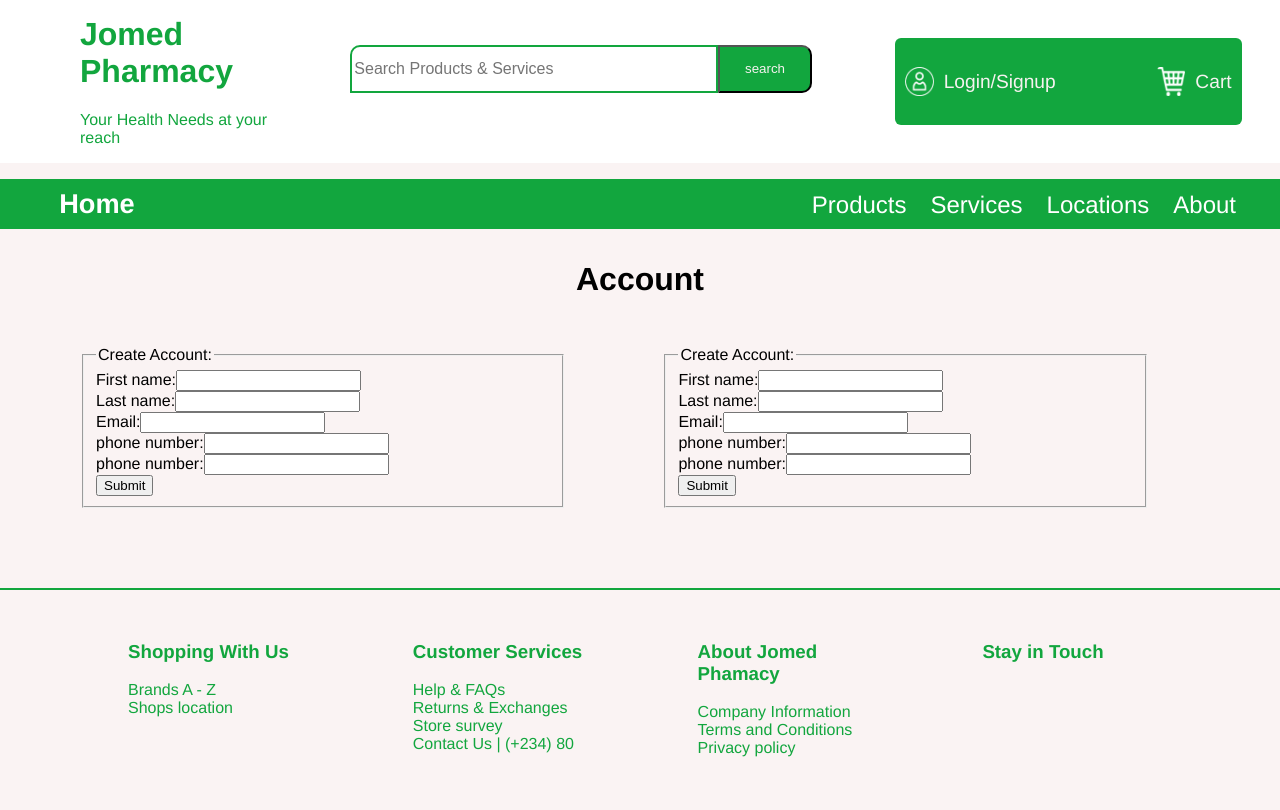
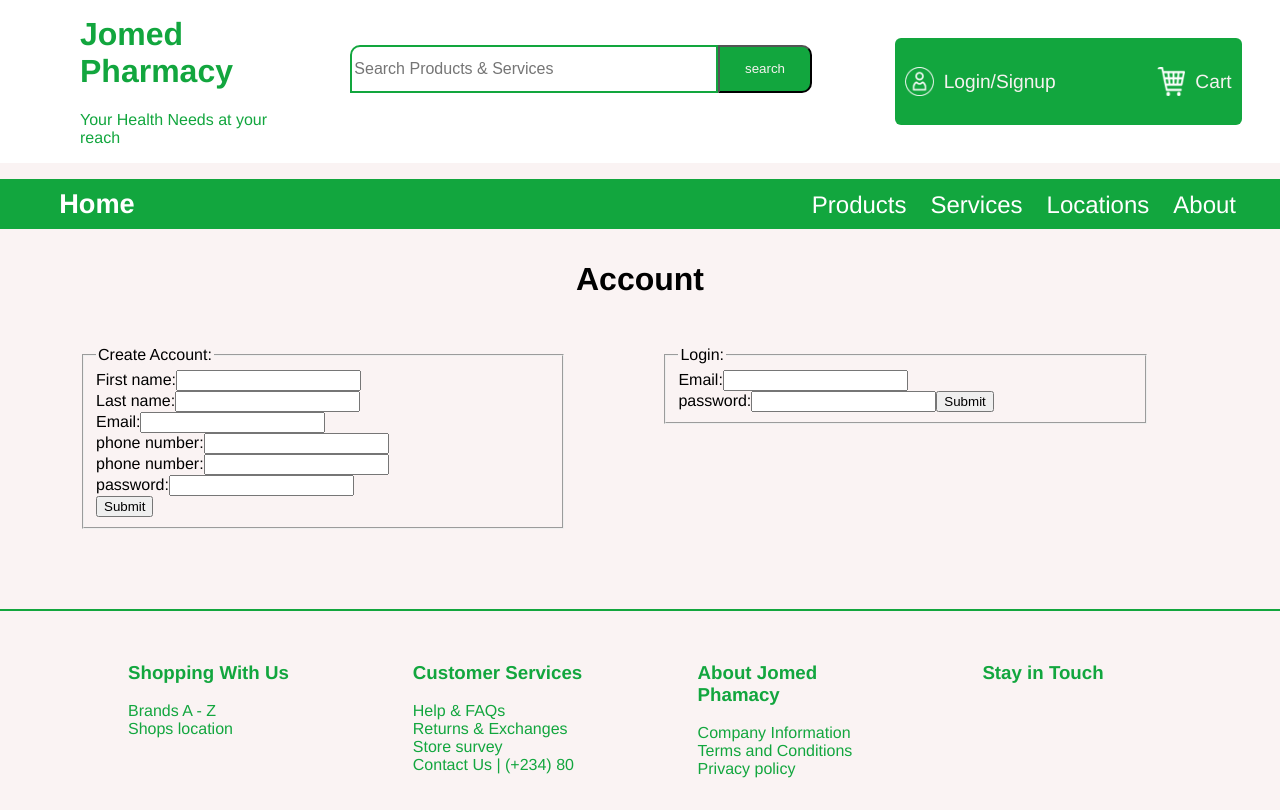
Before and after one commit to mitchel-okomor/jomedpharmacy, a Next.js app: page /account in a window 1280 px wide. Built offline with nearby package versions, Linux system fonts and the light colour scheme.

Commit message:
css file for account

```diff
--- a/pages/account.js
+++ b/pages/account.js
@@ -25,27 +25,20 @@
   <label for="number">phone number:</label>
   <input type="number" id="number" name="number" />
   <br />
+  <label for="password">password:</label>
+  <input type="password" id="password" name="passweord" />
+  <br />
   <input type="submit" value="Submit" />
  </fieldset>
 </form>
 <form className={css.login}>
  <fieldset>
-  <legend>Create Account:</legend>
-  <label for="fname">First name:</label>
-  < input type="text" id="fname" name="fname" />
-  <br />
-  <label for="lname">Last name:</label>
-  <input type="text" id="lname" name="lname" />
-  <br />
+  <legend>Login:</legend>
   <label for="email">Email:</label>
   <input type="email" id="email" name="email" />
   <br />
-  <label for="number">phone number:</label>
-  <input type="number" id="number" name="number" />
-  <br />
-  <label for="number">phone number:</label>
-  <input type="number" id="number" name="number" />
-  <br />
+  <label for="password">password:</label>
+  <input type="password" id="password" name="passweord" />
   <input type="submit" value="Submit" />
  </fieldset>
 </form>
```
